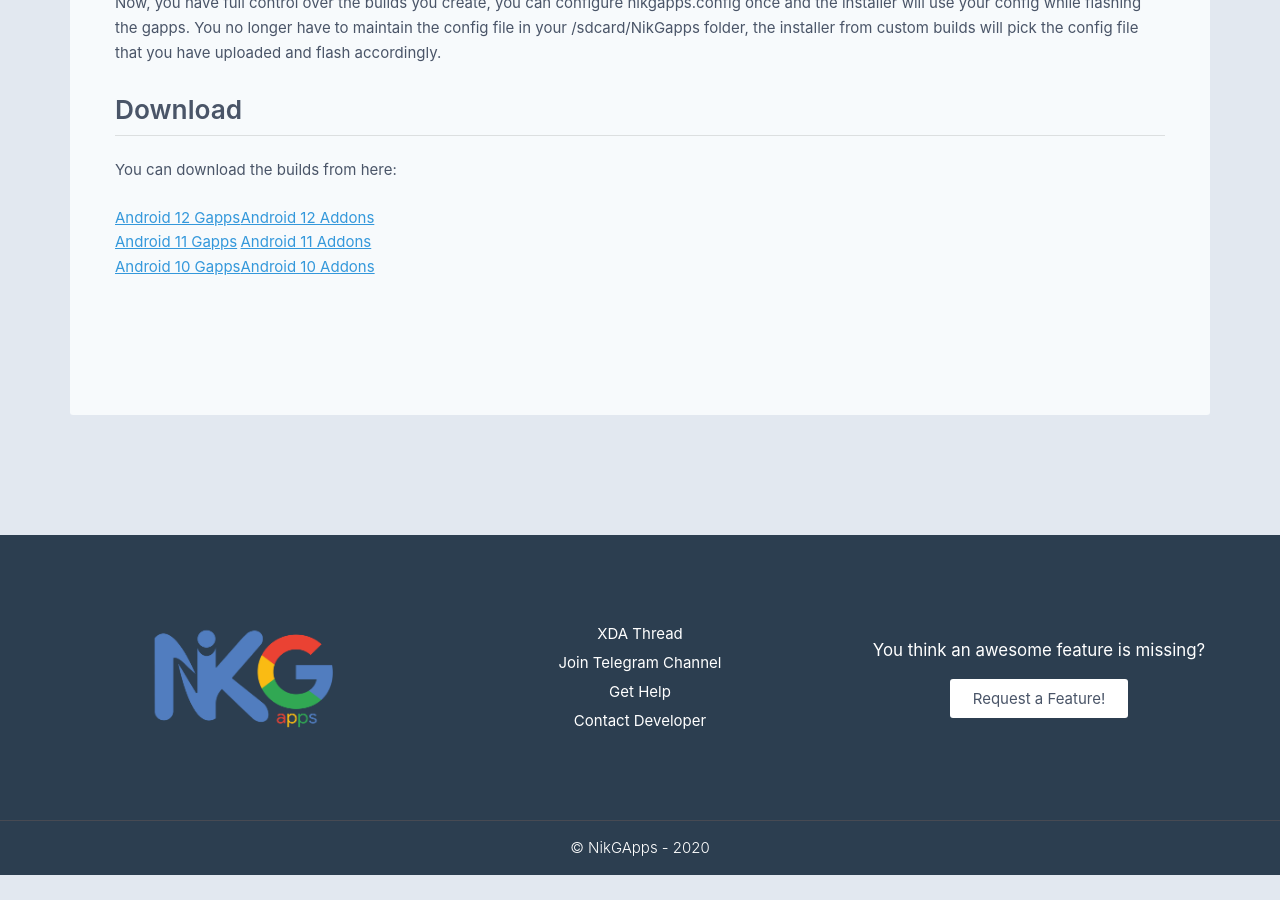
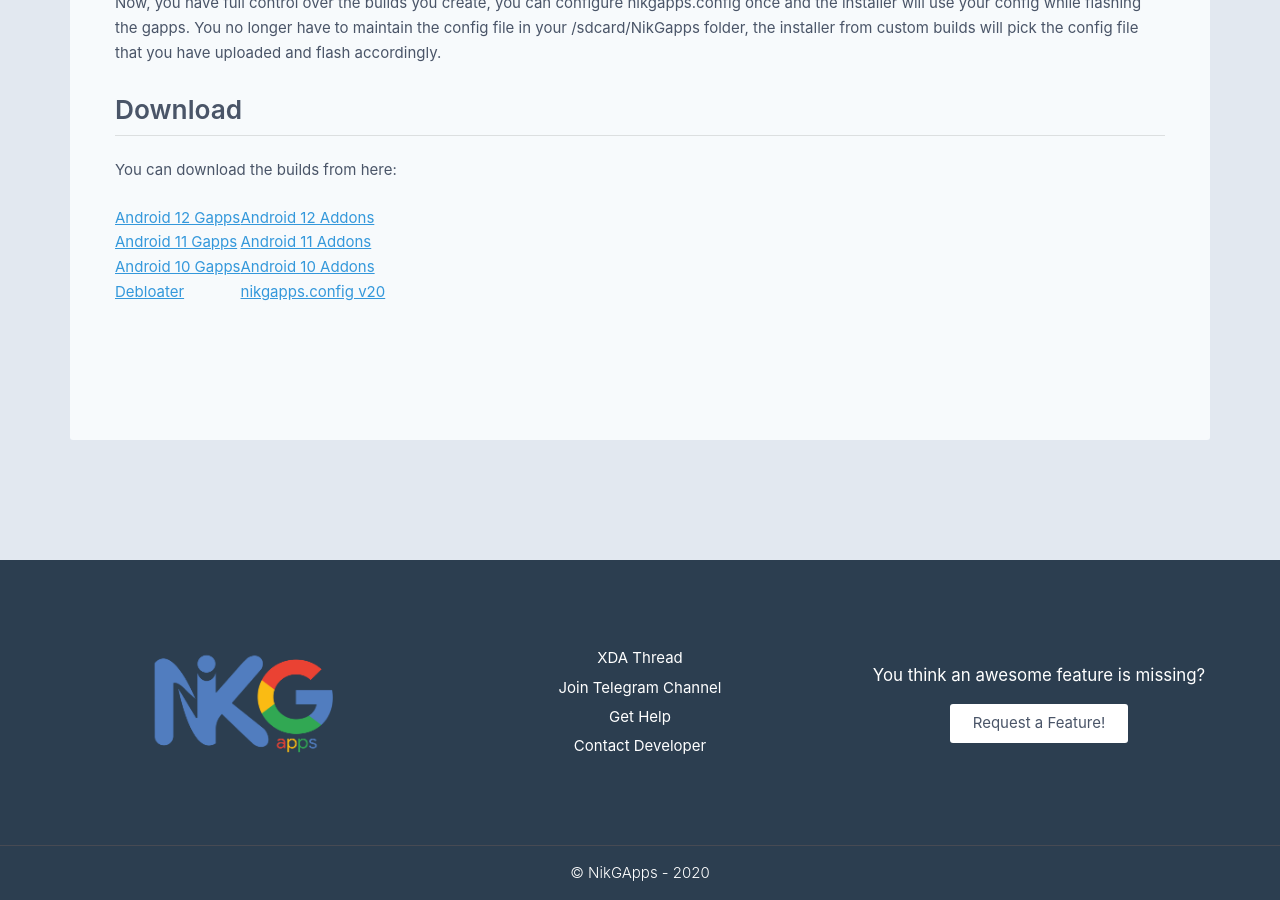
Before and after one commit to nikgapps/nikgapps.github.io, a Jekyll site: the page built from _posts/2022-02-22-Major Releases.md, in a window 1280 px wide and 900 px high, scrolled down 2618 px. Built offline with Jekyll 4.4.1, drawn with Linux system fonts in a browser that asks for light colours; some web fonts are replaced; before the commit the page ends 3493 px from its top, so only the background shows below that.

Commit message:
Major Releases Post Update

```diff
--- a/_posts/2022-02-22-Major Releases.md
+++ b/_posts/2022-02-22-Major Releases.md
@@ -79,3 +79,4 @@
 [Android 12 Gapps](https://sourceforge.net/projects/nikgapps/files/Releases/NikGapps-S/22-Feb-2022/) | [Android 12 Addons](https://sourceforge.net/projects/nikgapps/files/Releases/Addons-S/22-Feb-2022/)
 [Android 11 Gapps](https://sourceforge.net/projects/nikgapps/files/Releases/NikGapps-R/22-Feb-2022/)  | [Android 11 Addons](https://sourceforge.net/projects/nikgapps/files/Releases/Addons-R/22-Feb-2022/)
 [Android 10 Gapps](https://sourceforge.net/projects/nikgapps/files/Releases/NikGapps-Q/22-Feb-2022/)  | [Android 10 Addons](https://sourceforge.net/projects/nikgapps/files/Releases/Addons-Q/22-Feb-2022/)
+[Debloater](https://sourceforge.net/projects/nikgapps/files/Releases/Debloater/22-Feb-2022/) | [nikgapps.config v20](https://sourceforge.net/projects/nikgapps/files/Releases/Config/nikgapps-config/v20/)
```
